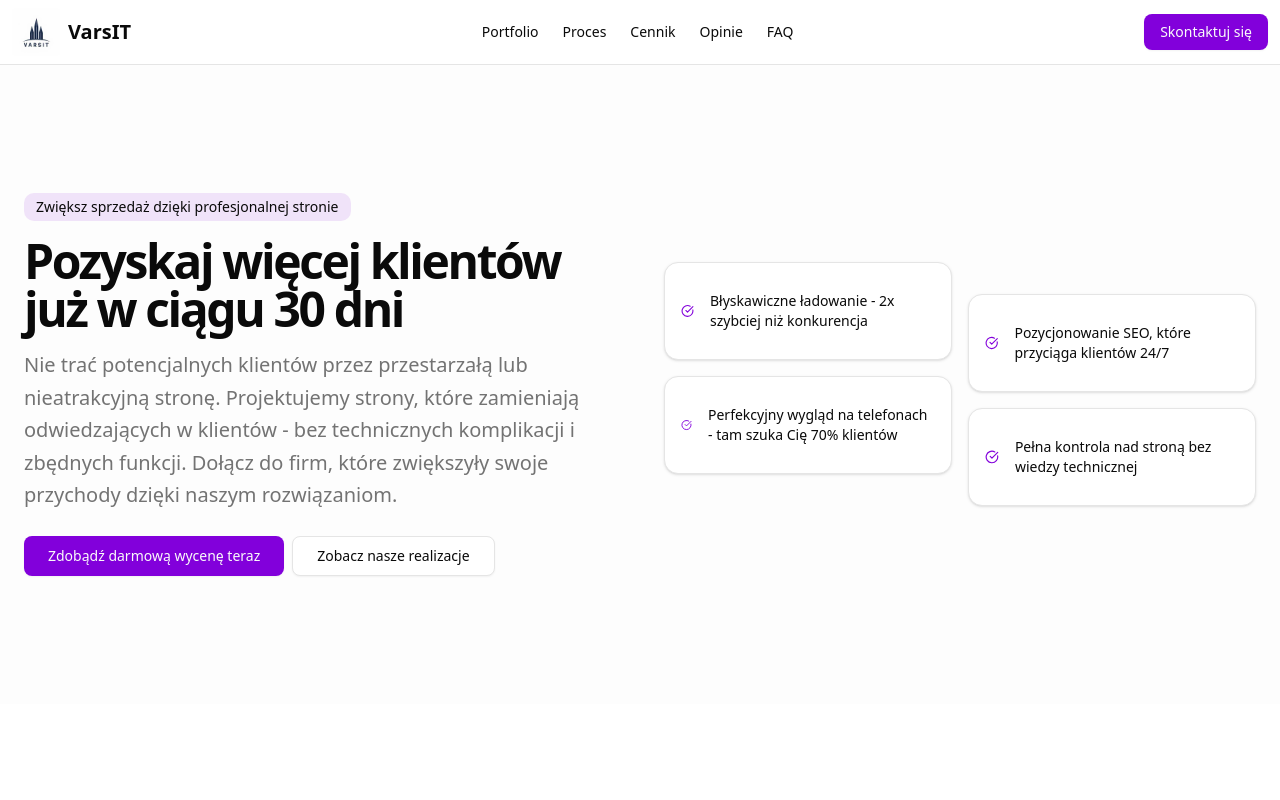
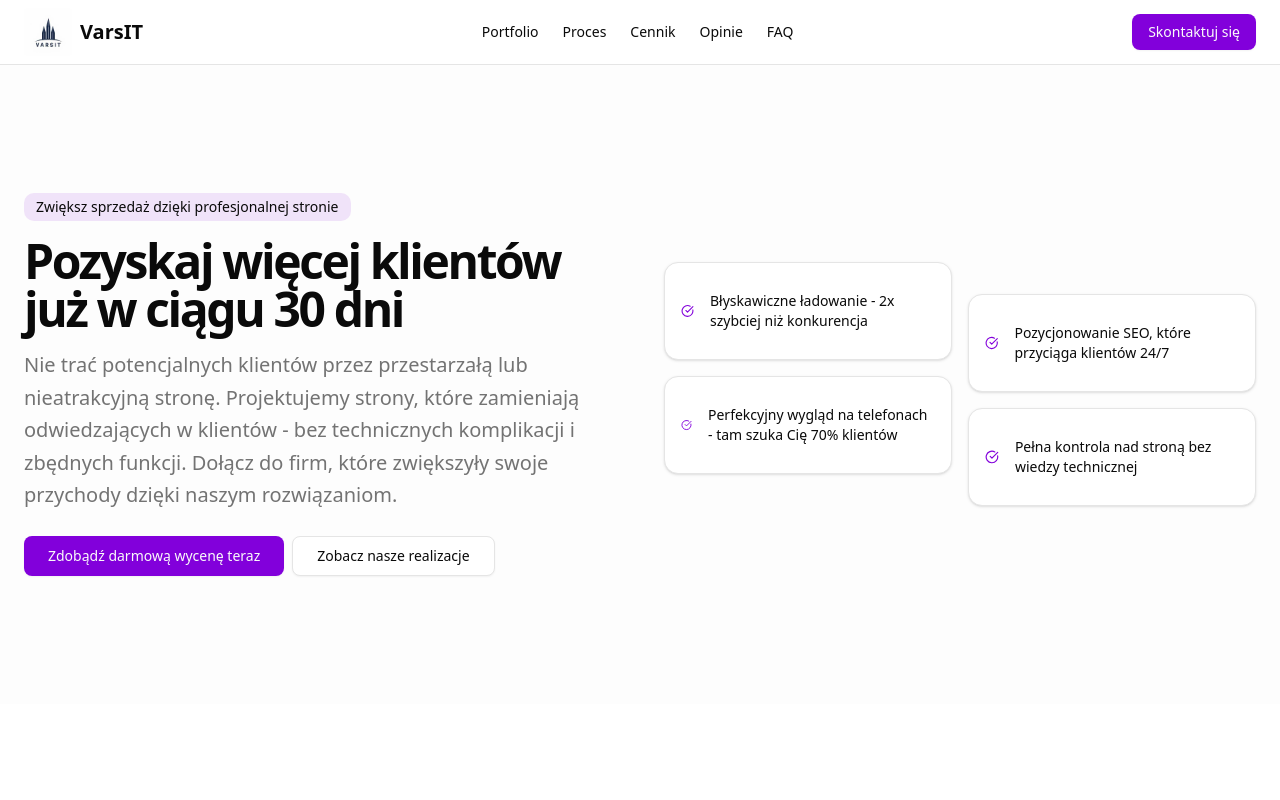
Before and after one commit to bartosz-skejcik/landing-page, a Next.js app: page / in a window 1280 px wide. Shown: the top 800 px of the page. Built offline with nearby package versions, Linux system fonts and the light colour scheme.

Commit message:
hotfix: increase navbar padding on large screens

```diff
--- a/src/components/landing/navbar.tsx
+++ b/src/components/landing/navbar.tsx
@@ -5,7 +5,7 @@ import { Button } from "@/components/ui/button";
 function Navbar() {
     return (
         <header className="sticky top-0 z-50 w-full border-b bg-background/95 backdrop-blur supports-[backdrop-filter]:bg-background/60">
-            <div className="container flex items-center justify-between h-16 px-3 mx-auto">
+            <div className="container flex items-center justify-between h-16 px-3 mx-auto lg:px-6">
                 <Link href="/#" className="flex items-center gap-2">
                     <Image
                         src="/logo.jpg"
```
